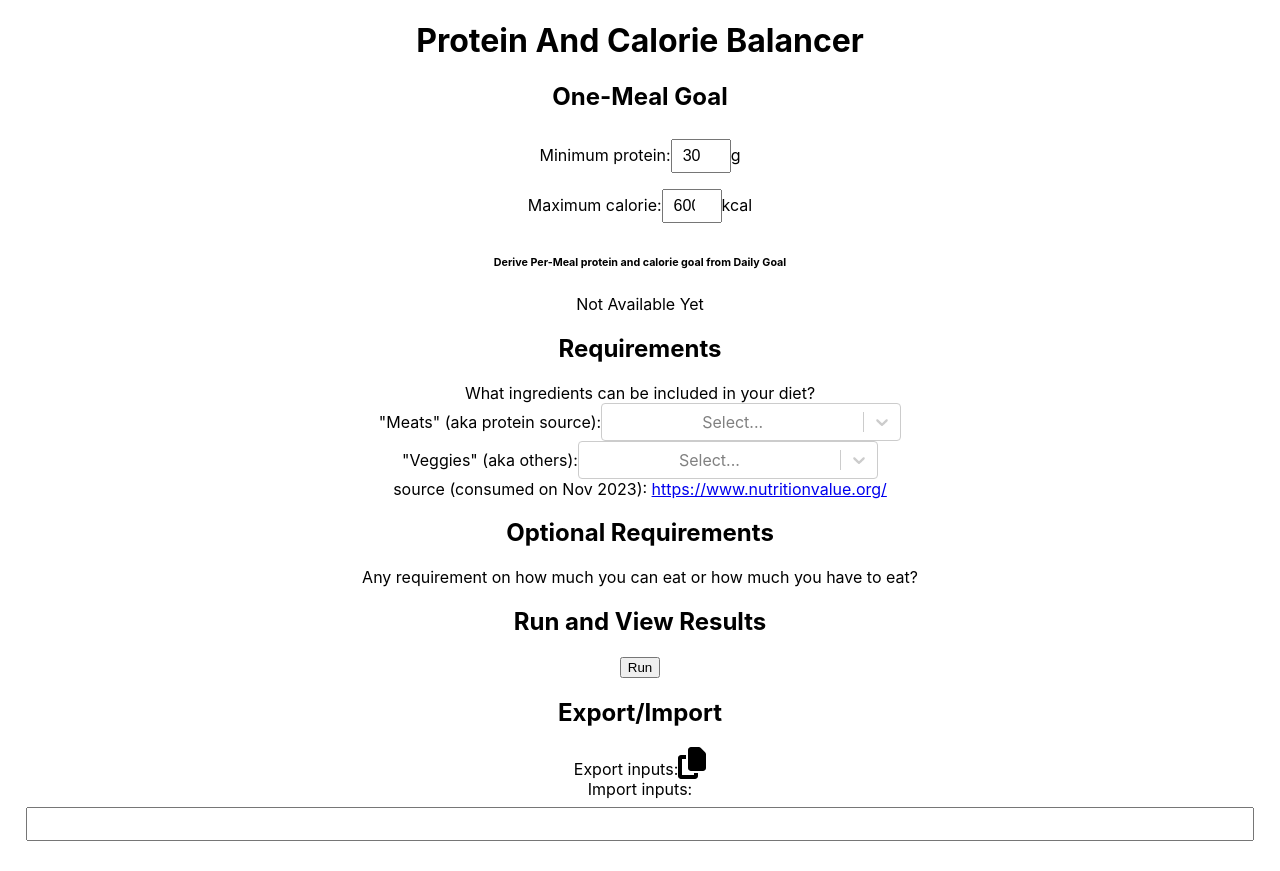
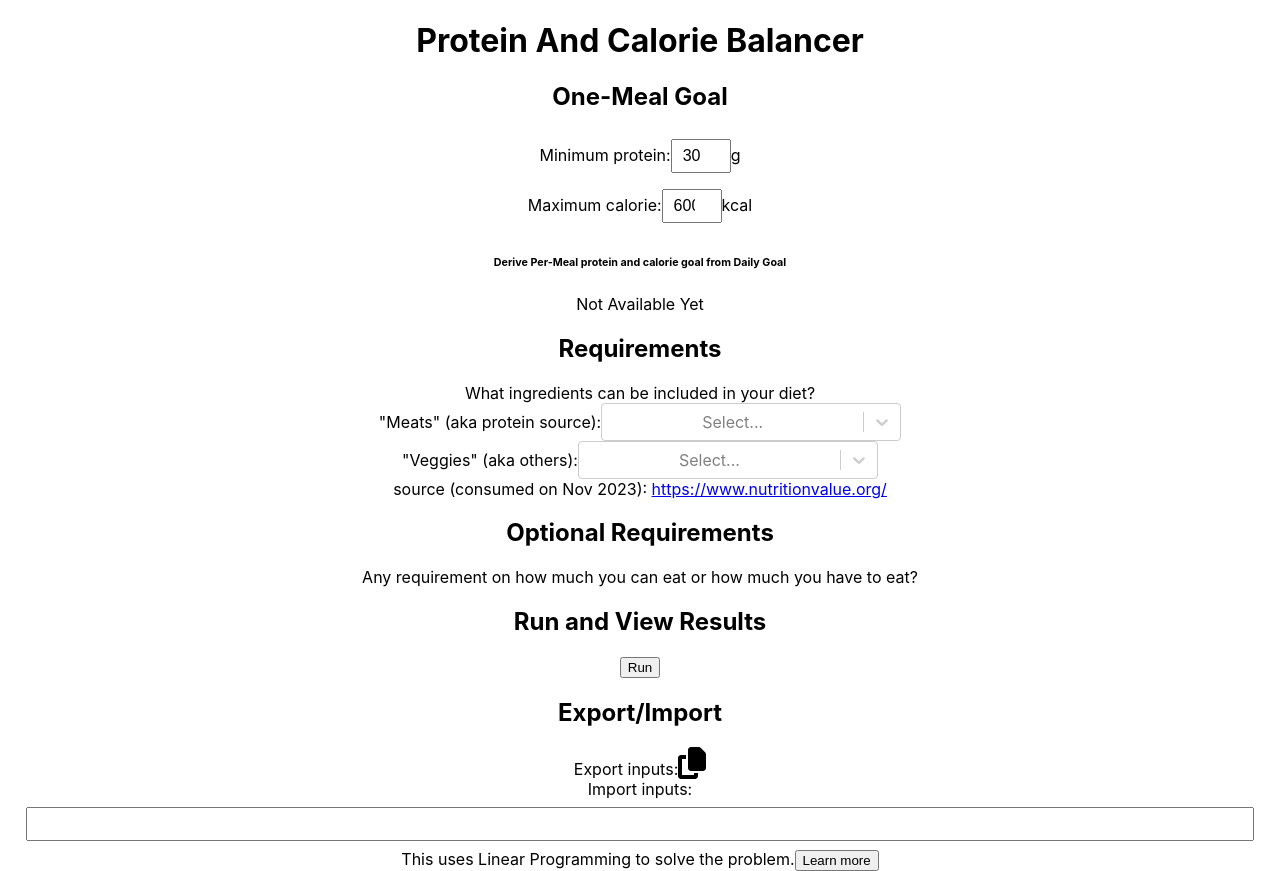
Before and after one commit to harumhl/protein-and-calorie-balancer, a React app: page / in a window 1280 px wide. Before the commit the page ends 849 px from the top, so only its background shows below. Built offline with nearby package versions, Linux system fonts and the light colour scheme.

Commit message:
learn more

```diff
--- a/src/App.js
+++ b/src/App.js
@@ -139,6 +139,7 @@ function App() {
   const [selectedVeggieOptions, setSelectedVeggieOptions] = useState([]);
   const [isRunning, setIsRunning] = useState(false);
   const [runResult, setRunResult] = useState(null);
+  const [learnMore, setLearnMore] = useState(false);
 
   function handleExportImport(type, toBeImported) {
     let result;
@@ -429,6 +430,24 @@ function App() {
           onChange={(e) => handleExportImport("import", e.target.value)}
         ></input>
       </div>
+      <div>
+        This uses Linear Programming to solve the problem.
+        <button onClick={() => setLearnMore(!learnMore)}>Learn more</button>
+        {learnMore && (
+          <>
+            <br />
+            Basically, a linear program is a program where you try to find the minimum (or maximum) of multiple linear functions, subject to some constraints.
+            <br />
+            In below chart, the intersection of two lines would be considered the optimal solution.
+            <br />
+            <a href="https://brilliant.org/wiki/linear-programming/">
+              Good resources
+            </a>
+            <br />
+            <img src="https://ds055uzetaobb.cloudfront.net/brioche/uploads/MyatSFk0x6-inequality-constraints.png?width=4000" style={{width: '50%'}}></img>
+          </>
+        )}
+      </div>
       <ToastContainer theme="colored" />
     </div>
   );
```
Also changed, not shown: 1 other file (tests, documents, lock files or other folders).
